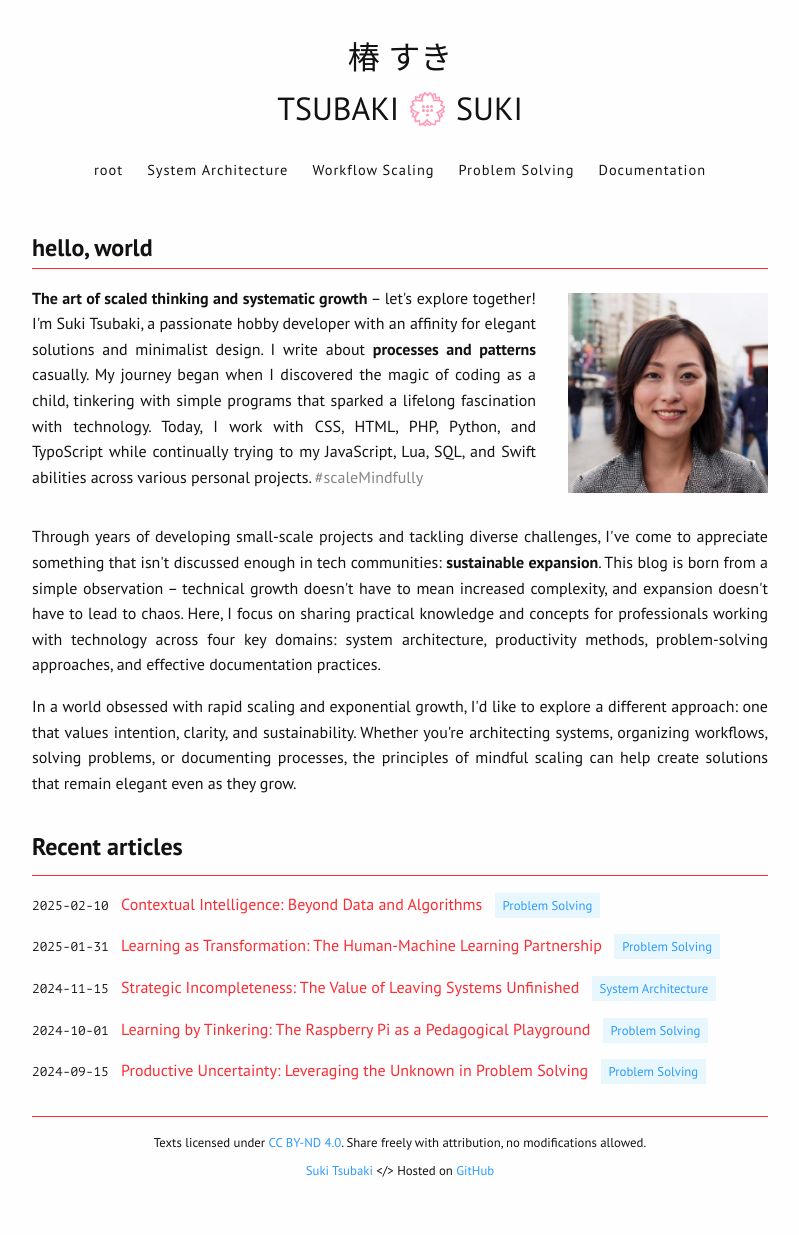
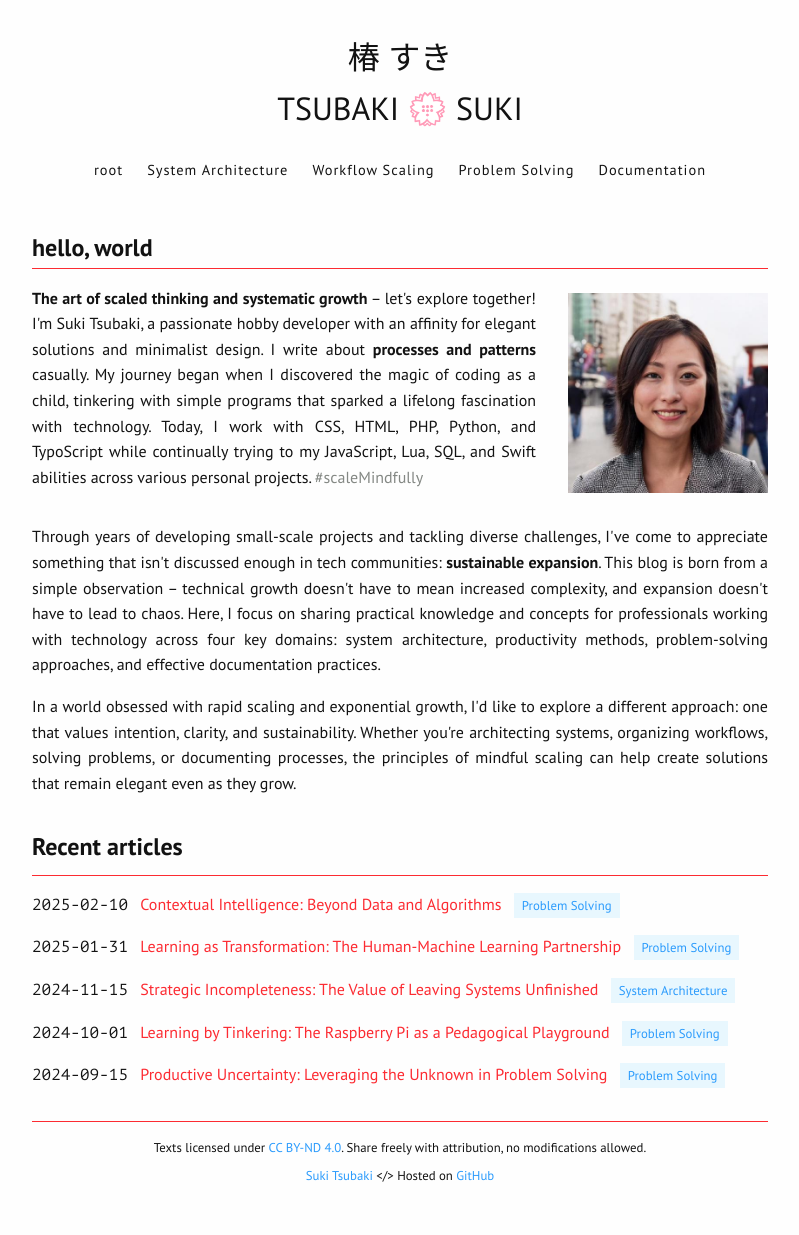
Before and after one commit to sukitsubaki/sukitsubaki.github.io, a Jekyll site: the page built from index.html, in a window 1280 px wide. Shown: the whole page, without its empty margins (240-1039 px from the left). Built offline with Jekyll 4.4.1, drawn with Linux system fonts in a browser that asks for light colours.

Commit message:
fix syntax

```diff
--- a/index.html
+++ b/index.html
@@ -27,7 +27,7 @@
         <h2 class="latest-posts__title">Recent articles</h2>
         {% for post in site.posts limit:5 %}
         <article class="post-list__item">
-            <span class="text-small text-monospace">{{ post.date | date: "%Y-%m-%d" }}</span>
+            <span class="text-monospace" style="--text-xs">{{ post.date | date: "%Y-%m-%d" }}</span>
             <span class="post-list__title"><a href="{{ post.url }}">{{ post.title }}</a></span>
             {% if post.scope %}
             <span class="post-list__scope"><a href="/{{ post.scope | slugify }}">{{ post.scope }}</a></span>
```
